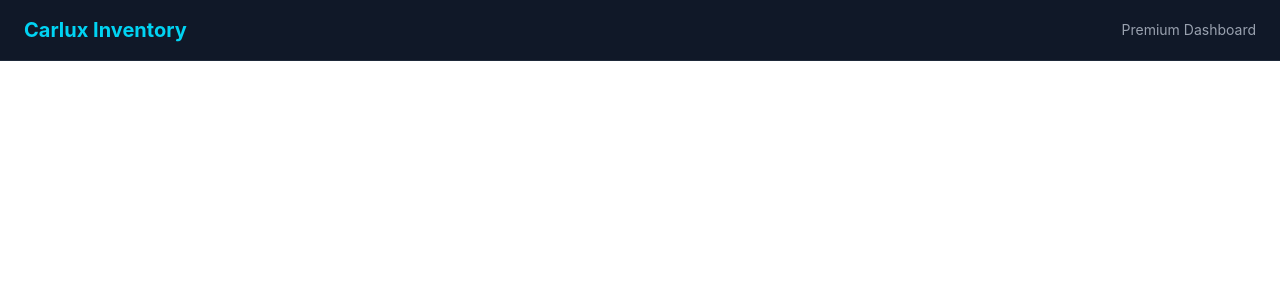
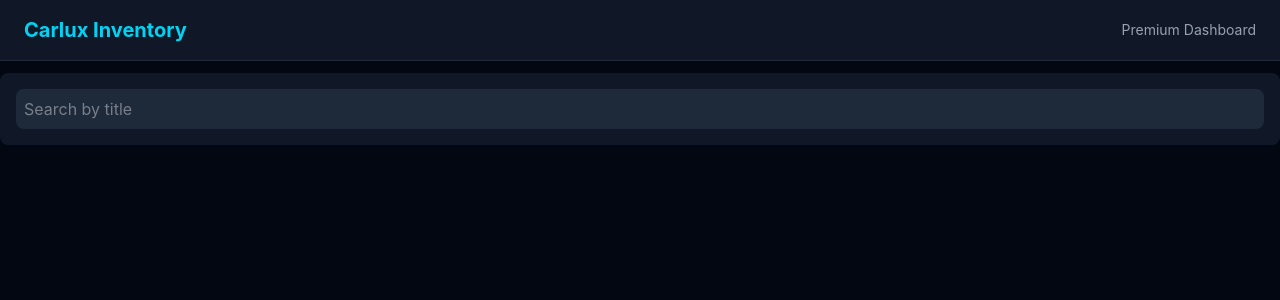
Before and after one commit to md-abu-naim/carlux-inventory, a React (Vite) app: page / in a window 1280 px wide. Shown: the top 300 px of the page. Built offline with nearby package versions, Linux system fonts and the light colour scheme.

Commit message:
SearchBar designing

```diff
--- a/src/Components/Navber.jsx
+++ b/src/Components/Navber.jsx
@@ -1,7 +1,7 @@
 
 const Navber = () => {
     return (
-        <nav className='bg-gray-900 border-b border-gray-800'>
+        <nav className='bg-gray-900 border-b border-gray-800 w-full'>
             <div className='flex items-center justify-between px-6 py-4'>
                 <div>
                     <h3 className='text-xl font-bold text-cyan-400'>Carlux Inventory</h3>
--- /dev/null
+++ b/src/Components/SearchBar.jsx
@@ -0,0 +1,9 @@
+
+const SearchBar = () => {
+    return (
+        <input type="text" name="search" placeholder="Search by title"
+            className="w-full p-2 bg-gray-800 rounded-lg border-gray-800" />
+    );
+};
+
+export default SearchBar;
--- a/src/Pages/Home.jsx
+++ b/src/Pages/Home.jsx
@@ -1,10 +1,16 @@
 import Navber from '../Components/Navber';
+import SearchBar from '../Components/SearchBar';
 
 const Home = () => {
     return (
-        <div>
-            {/* Navber */}
+        <div className='bg-gray-950 min-h-screen text-gray-300 space-y-3'>
+            {/* Header */}
             <Navber />
+
+            <div className='flex flex-col md:flex-row items-center justify-between gap-4 bg-gray-900 p-4 rounded-lg'>
+                <SearchBar />
+
+            </div>
         </div>
     );
 };
```
